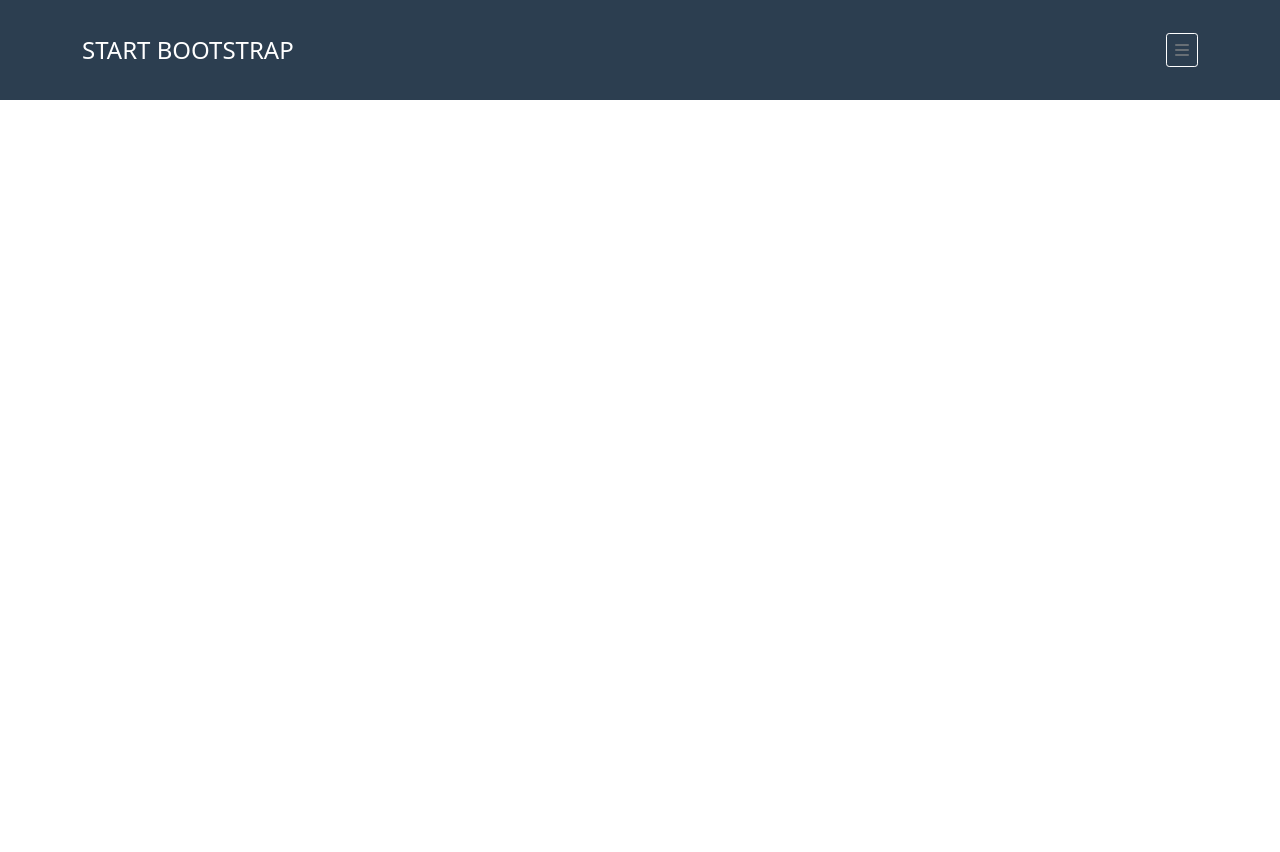
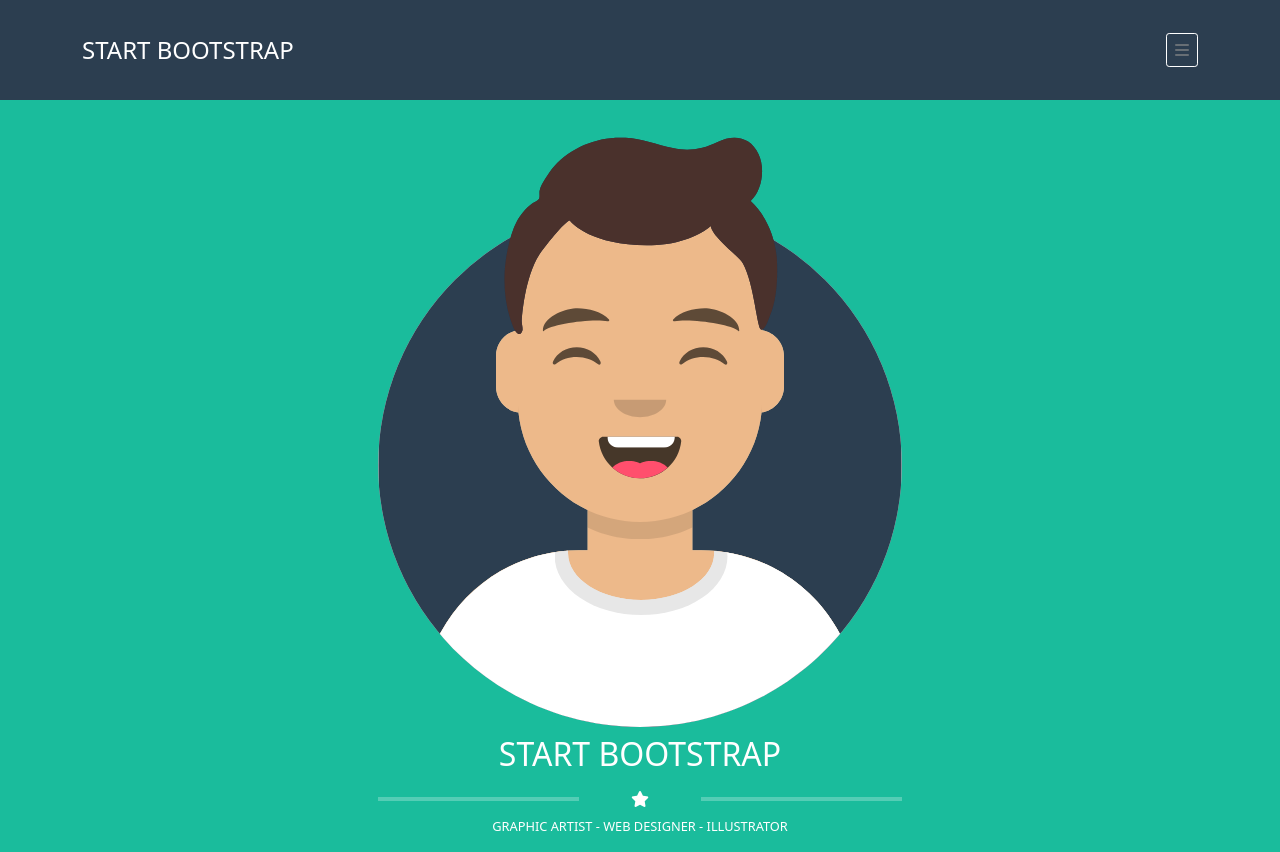
Before and after one commit to giuliogallo94/html-css-bootstrap-freelancer, a plain HTML site: page index.html in a window 1280 px wide. Before the commit the page ends 800 px from the top, so only its background shows below. Drawn offline with nearby package versions, Linux system fonts and the light colour scheme.

Commit message:
add: hero

```diff
--- a/css/style.css
+++ b/css/style.css
@@ -2,6 +2,10 @@
 body {
     width: 100%;
     margin: 0 auto;
+}
+
+img {
+    max-width: 100%;
 }
 
 /* Header */
@@ -28,3 +32,42 @@ nav i{
 nav h4 {
     margin-bottom: 0;
 }
+
+/* Hero */
+.hero {
+    width: 100%;
+    background-color: #1ABC9C;
+    color: white;
+
+}
+
+.hero img{
+    max-width: 50%;
+    margin-bottom: 0.5rem;
+}
+.inner-hero {
+    padding-top: 1rem;
+    width: 90%;
+    margin: 0 auto;
+    display: flex;
+    flex-direction: column;
+    justify-content: space-around;
+    align-items: center;
+}
+
+.inner-hero p {
+    font-size: 0.8rem;
+}
+
+.star {
+    width: 50%;
+    display: flex;
+    align-items: center;
+    justify-content: space-around;
+}
+
+.star hr {
+    width: 35%;
+    color: white;
+    border: 2px double white;
+}
--- a/index.html
+++ b/index.html
@@ -28,7 +28,18 @@
         <!-- /Nav -->
 
         <!-- Hero -->
-        <div class="hero"></div>
+        <div class="hero">
+            <div class="inner-hero">
+                <img src="img/avatar.svg" alt="">
+                <h2>START BOOTSTRAP</h2>
+                <div class="star">
+                    <hr>
+                    <i class="fa-solid fa-star"></i>
+                    <hr>
+               </div>
+               <p>GRAPHIC ARTIST - WEB DESIGNER - ILLUSTRATOR</p>
+            </div>
+        </div>
         <!-- /Hero -->
 
     </Header>
```
